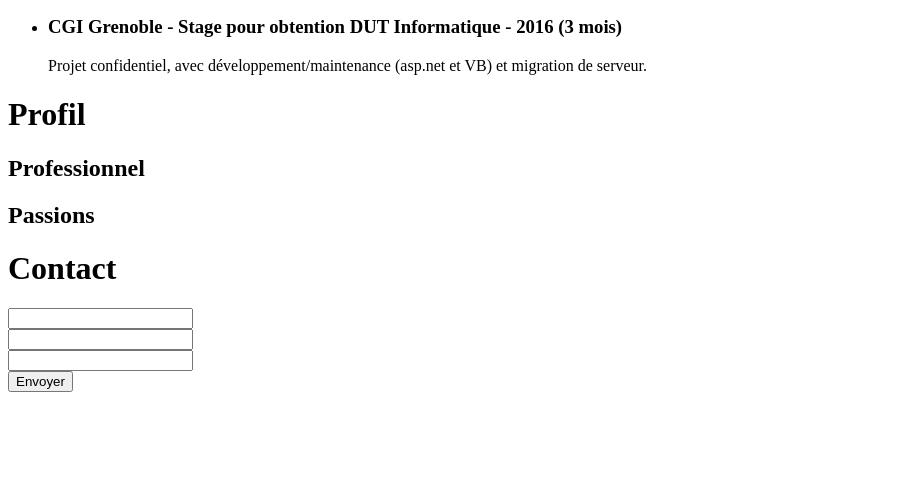
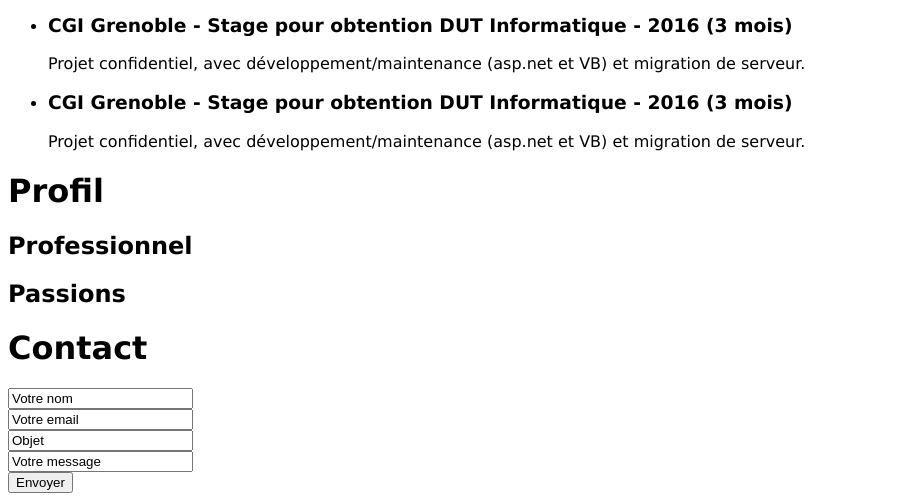
Before and after one commit to curtyl/cv, a plain HTML site: page index.html in a window 1280 px wide. Shown: the part 797-1298 px from the top of the page, without its empty margins (0-922 px from the left). Before the commit the page ends 1197 px from the top, so only its background shows below. Drawn offline with Linux system fonts and the light colour scheme.

Commit message:
ajout de styles.css et modification du style de la page

```diff
--- /dev/null
+++ b/assets/css/styles.css
@@ -0,0 +1,6 @@
+body{
+  margin: 0auto;
+  max-width: 50em;
+  display: inline-block;
+  font-family: "Verdana", sans-serif;
+}
--- a/CVLouisCurty.html
+++ b/index.html
@@ -3,10 +3,11 @@
 <head>
 	<title>CV de Louis Curty</title>
 	<meta charset="utf-8">
+	<link rel="stylesheet" href="assets/css/styles.css">
 </head>
 <body>
 	<header>
-		<ul>
+		<ul style="list-style-type:none">
 			<li>Accueil</li>
 			<li>Formations</li>
 			<li>Expériences Professionnelles</li>
@@ -50,10 +51,10 @@
 	<div>
 		<h1>Contact</h1>
 		<form>
-			<input type ="text" name ="nom" value=""><br>
-			<input type="text" name="email"><br>
-			<input type="text" name="subject"><br>
-
+			<input type="text" name ="nom" value="Votre nom"><br>
+			<input type="text" name="email" value="Votre email"><br>
+			<input type="text" name="subject" value="Objet"><br>
+			<input type="text" name="message" value="Votre message"><br>
 			<input type="submit" value ="Envoyer">
 		</form>
 	</div>
```
